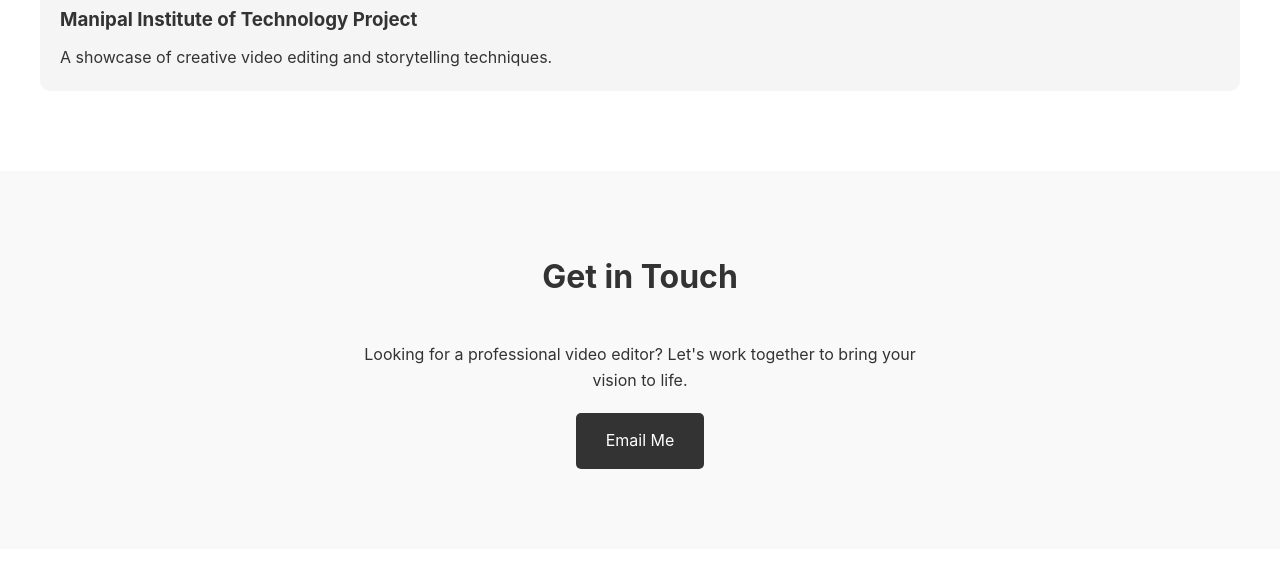
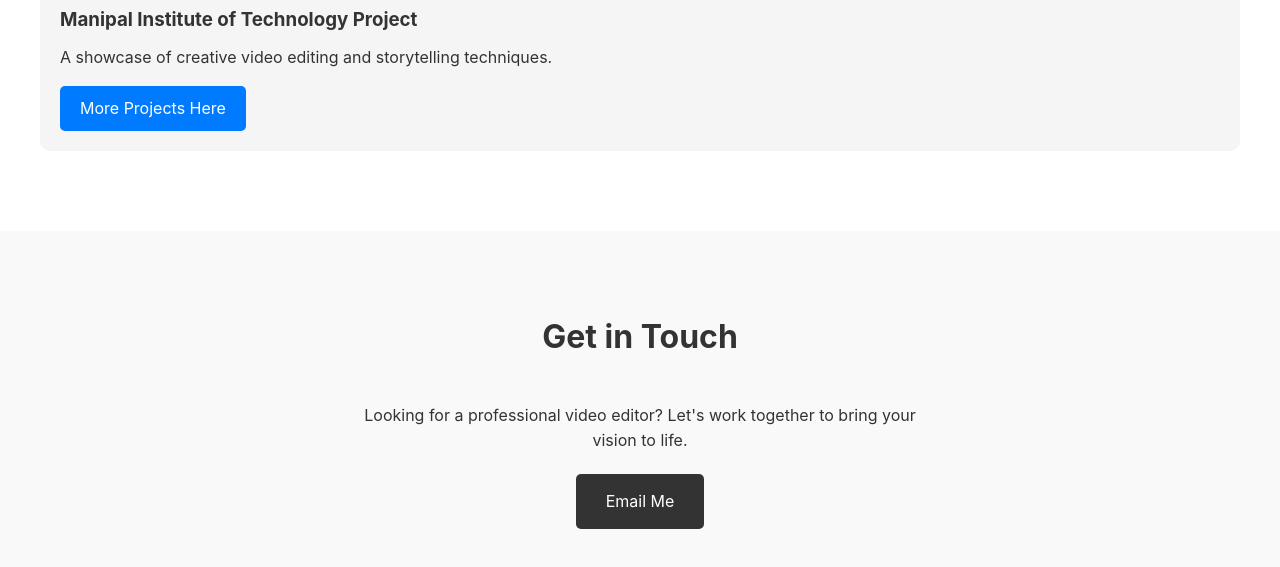
Before and after one commit to ryujin-7/New-Web, a plain HTML site: page index.html in a window 1280 px wide. Shown: the part 1296-1863 px from the top of the page. Drawn offline with Linux system fonts and the light colour scheme.

Commit message:
index.html
adding of drive link

```diff
--- a/index.html
+++ b/index.html
@@ -150,6 +150,22 @@
             margin-bottom: 10px;
         }
 
+        .project-link {
+            display: inline-block;
+            margin-top: 15px;
+            padding: 10px 20px;
+            font-size: 16px;
+            color: #fff;
+            background-color: #007BFF;
+            text-decoration: none;
+            border-radius: 5px;
+            transition: background-color 0.3s ease;
+        }
+
+        .project-link:hover {
+            background-color: #0056b3;
+        }
+
         .contact {
             background: #f9f9f9;
         }
@@ -224,6 +240,7 @@
                     <div class="project-info">
                         <h3>Manipal Institute of Technology Project</h3>
                         <p>A showcase of creative video editing and storytelling techniques.</p>
+                        <a href="https://drive.google.com/drive/folders/1J2BrMpgp1Nvd_ARkXKa-RVASD1U7w-Fp?usp=drive_link" target="_blank" class="project-link">More Projects Here</a>
                     </div>
                 </div>
             </div>
@@ -241,12 +258,10 @@
     </section>
 
     <script>
-        // Initialize Lucide icons
         document.addEventListener('DOMContentLoaded', function() {
             lucide.createIcons();
         });
 
-        // Video control functions
         function togglePlay(videoId) {
             const video = document.getElementById(videoId);
             const button = video.parentElement.querySelector('.play-pause i');
@@ -270,7 +285,6 @@
             lucide.createIcons();
         }
 
-        // Add hover effect to show controls
         document.querySelectorAll('.video-container').forEach(container => {
             container.addEventListener('mouseover', () => {
                 container.querySelector('.video-controls').style.opacity = '1';
```
Lines whose indentation alone changed are shown as unchanged.
